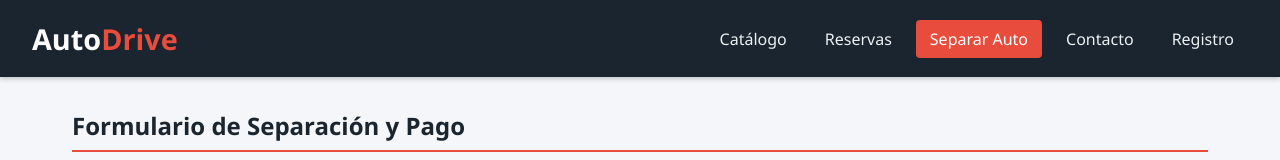
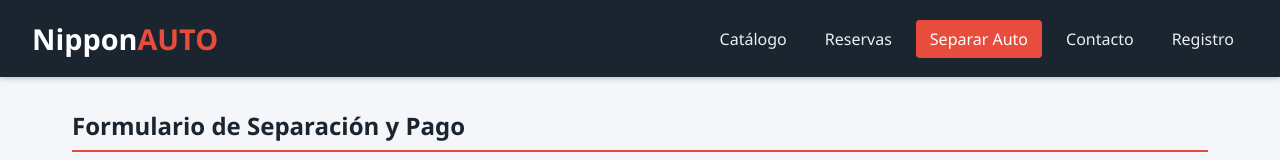
Before and after one commit to dilanamos77-a11y/web-NipponAUTO, a plain HTML site: page checkout.html in a window 1280 px wide. Shown: the top 160 px of the page. Drawn offline with Linux system fonts and the light colour scheme.

Commit message:
Update title and header for checkout page

```diff
--- a/checkout.html
+++ b/checkout.html
@@ -3,14 +3,14 @@
 <head>
     <meta charset="UTF-8">
     <meta name="viewport" content="width=device-width, initial-scale=1.0">
-    <title>AutoDrive | Proceso de Pago</title>
+    <title>NipponAUTO | Proceso de Pago</title>
     <link rel="stylesheet" href="styles.css">
 </head>
 <body>
 
     <header class="header">
         <div class="logo">
-            <h1>Auto<span>Drive</span></h1>
+            <h1>Nippon<span>AUTO</span></h1>
         </div>
         <nav class="nav">
             <a href="index.html">Catálogo</a>
```
